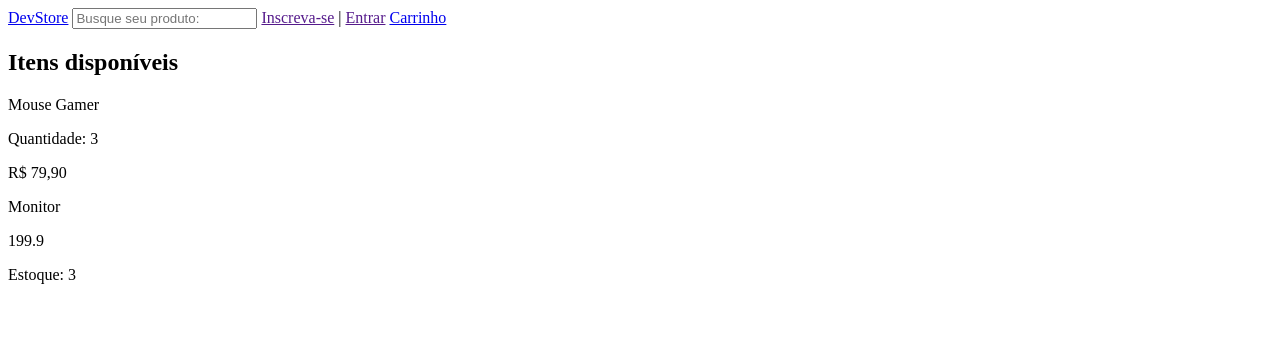
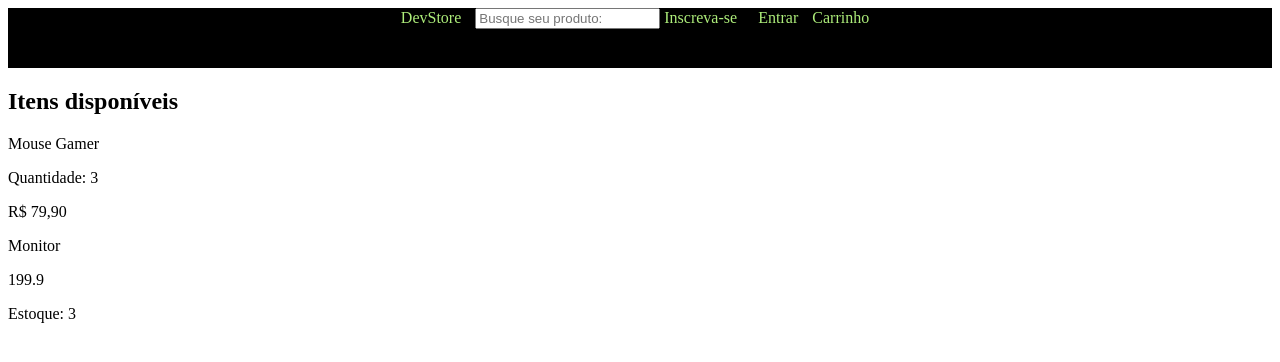
Before and after one commit to fersmaia10/ecommerce, a PHP site: page / in a window 1280 px wide. Shown: the top 362 px of the page. Run offline with PHP 8.4, Linux system fonts and the light colour scheme.

Commit message:
Começando a estilizar o site

```diff
--- a/public/index.php
+++ b/public/index.php
@@ -4,10 +4,11 @@
     <meta charset="UTF-8">
     <meta name="viewport" content="width=device-width, initial-scale=1.0">
     <title>DevStore</title>
+    <link rel="stylesheet" href="style.css">
 </head>
 <?php require_once __DIR__ . "/../app/Model/estoque.php"?>
 <body>
-    <section id="cabecalho">
+    <section id="cabecalho" class="cabecalho">
         <a href="index.php">DevStore</a>
         <input type="search" placeholder="Busque seu produto:">
         <a href="">Inscreva-se</a> |
--- /dev/null
+++ b/public/style.css
@@ -0,0 +1,13 @@
+.cabecalho {
+    background-color: black;
+    text-align: center;
+    border: 2px;
+    height: 60px;
+
+}
+
+.cabecalho a{
+    color: rgb(173, 237, 122);
+    text-decoration: none;
+    margin-right: 10px;
+}
```
